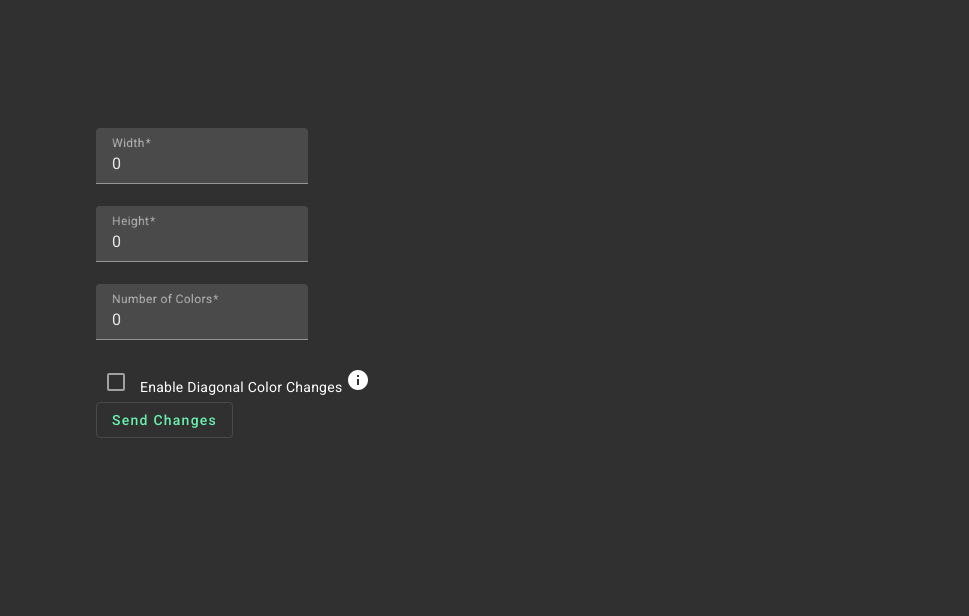
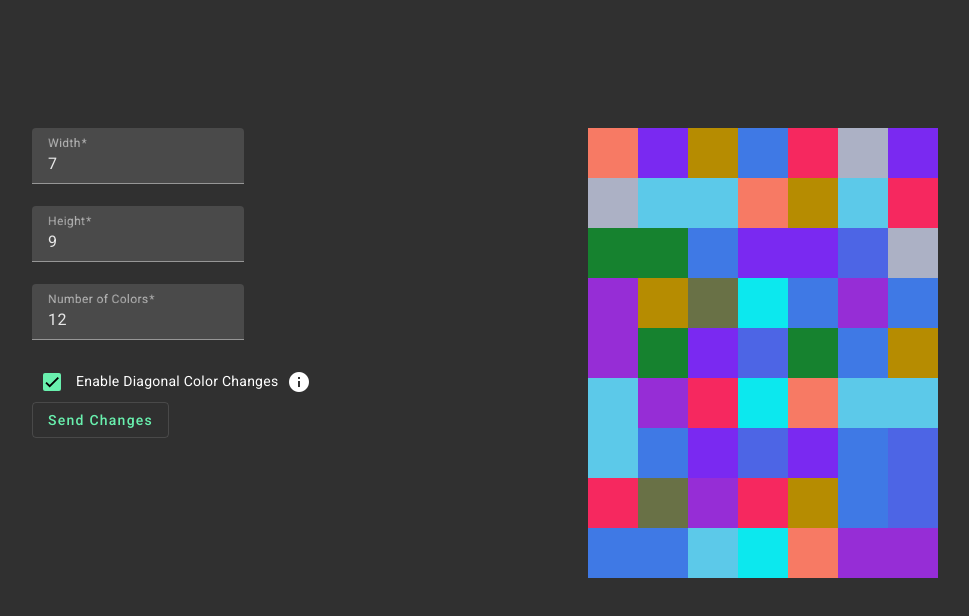
Before and after one commit to LuizSoghomonyan/nvidia_InteractiveColorfulWall, an Angular app: page / in a window 1280 px wide. Both pictures are taken after a click on the button "Send Changes". Shown: the top 616 px of the page, without its empty margins (32-1001 px from the left). Built offline with nearby package versions, Linux system fonts and the light colour scheme.

Commit message:
feat: add diagonal and cross color changes

```diff
--- a/src/app/app.component.css
+++ b/src/app/app.component.css
@@ -7,7 +7,7 @@
 .form {
   width: 300px;
   margin-right: 10%;
-  margin-left: 10%;
+  margin-left: 5%;
   margin-top: 10%;
 }
 
@@ -17,3 +17,13 @@
   margin-left: 10%;
   margin-top: 10%;
 }
+
+.mat-checkbox {
+  margin-bottom: 10px;
+}
+
+
+.mat-icon {
+  vertical-align: middle;
+  margin-left: 5px;
+}
--- a/src/app/app.component.ts
+++ b/src/app/app.component.ts
@@ -15,10 +15,10 @@ export class AppComponent {
 
   constructor() {
     this.form = new FormGroup({
-      width: new FormControl<number>(0,[Validators.required]),
-      height: new FormControl<number>(0,[Validators.required]),
-      colorCount: new FormControl<number>(0,[Validators.required]),
-      changeColorsDiagonally: new FormControl<boolean>(false)
+      width: new FormControl<number>(7,[Validators.required]),
+      height: new FormControl<number>(9,[Validators.required]),
+      colorCount: new FormControl<number>(12,[Validators.required]),
+      changeColorsDiagonally: new FormControl<boolean>(true)
     })
   }
 
@@ -36,7 +36,7 @@ export class AppComponent {
       this.sendInputsIsClicked = true
     }else
       this.sendInputsIsClicked = false
-    console.log(this.form)
+
   }
 
   isHiddenWall() {
--- a/src/app/components/brick/brick.component.html
+++ b/src/app/components/brick/brick.component.html
@@ -3,4 +3,6 @@
         'width': defaultWidth,
         'height': defaultHeight
       }"
+     [attr.row]="rowIndex"
+     [attr.column]="columnIndex"
 ></div>
--- a/src/app/components/brick/brick.component.ts
+++ b/src/app/components/brick/brick.component.ts
@@ -7,12 +7,14 @@ import {Component, Input} from '@angular/core';
 })
 export class BrickComponent {
   @Input() color: string = 'white';
-  @Input() rowIndex: number = 0;
-  @Input() columnIndex: number = 0;
+  @Input() rowIndex: number;
+  @Input() columnIndex: number;
 
   public defaultWidth: string = '50px';
   public defaultHeight: string = '50px';
   constructor() {
+    this.rowIndex = 0;
+    this.columnIndex = 0;
   }
 
 
--- a/src/app/components/wall/wall.component.css
+++ b/src/app/components/wall/wall.component.css
@@ -5,7 +5,7 @@
 .row {
   display: flex;
 }
-/*todo - remove border*/
-.cell {
-  border: 10px solid #000;
-}
+/*!*todo - remove border*!*/
+/*.cell {*/
+/*  border: 10px solid #000;*/
+/*}*/
--- a/src/app/components/wall/wall.component.html
+++ b/src/app/components/wall/wall.component.html
@@ -1,7 +1,11 @@
-<div class="matrix">
+<div class="matrix" (click)="onClick($event)">
   <div *ngFor="let row of matrixOfColors; let i = index" class="row">
     <div *ngFor="let columnColor of row; let j = index" class="cell">
-      <app-brick class="brick" [color]="columnColor"></app-brick>
+      <app-brick class="brick"
+                  [color]="columnColor"
+                  [rowIndex]="i"
+                  [columnIndex]="j"
+      ></app-brick>
     </div>
   </div>
 </div>
--- a/src/app/components/wall/wall.component.ts
+++ b/src/app/components/wall/wall.component.ts
@@ -20,7 +20,7 @@ export class WallComponent implements OnInit, OnChanges {
   ngOnInit(): void {
     this.initMatrix();
     this.initColors();
-    this.changeMatrixColors()
+    this.initMatrixColors()
   }
 
 
@@ -29,14 +29,14 @@ export class WallComponent implements OnInit, OnChanges {
     for(let i = 0; i < this.settings.height; ++i){
       this.matrixOfColors[i] = new Array(this.settings.width).fill('blue');
     }
-    console.log(this.matrixOfColors);
+
   }
 
   ngOnChanges(changes: SimpleChanges): void {
     if(changes['settings']){
       this.initMatrix();
       this.initColors();
-      this.changeMatrixColors()
+      this.initMatrixColors()
     }
   }
 
@@ -55,11 +55,98 @@ export class WallComponent implements OnInit, OnChanges {
     return color;
   }
 
-  private changeMatrixColors() {
+  private initMatrixColors() {
     for (let i = 0; i < this.matrixOfColors.length; i++) {
       for(let j = 0; j < this.matrixOfColors[i].length; ++j){
         this.matrixOfColors[i][j] =  this.colorsByCount[Math.floor(Math.random() * this.settings.colorCount)]
       }
     }
   }
+
+  onClick($event: MouseEvent) {
+    const target = $event.target as HTMLElement;
+    const rowIndex = target.getAttribute('row');
+    const columnIndex = target.getAttribute('column');
+
+    if (rowIndex !== null && columnIndex !== null) {
+      const i = parseInt(rowIndex, 10);
+      const j = parseInt(columnIndex, 10);
+
+      this.changeMatrixColor(i,j)
+
+
+
+    }
+  }
+
+  private changeMatrixColor(clickedRowIndex: number, clickedColumnIndex: number) {
+    if(this.settings.changeColorsDiagonally){
+      this.changeMatrixColorDiagonally(clickedRowIndex, clickedColumnIndex)
+    }else
+      this.changeMatrixColorCross(clickedRowIndex, clickedColumnIndex)
+  }
+
+
+  private changeMatrixColorCross(clickedRowIndex: number,
+                                 clickedColumnIndex: number) {
+    // column invert
+    const columnColors =
+      this.matrixOfColors.map(row => row[clickedColumnIndex]);
+    columnColors.reverse();
+    for (let i = 0; i < this.settings.height; i++) {
+      this.matrixOfColors[i][clickedColumnIndex] = columnColors[i];
+    }
+
+    // row invert
+    const rowColors = this.matrixOfColors[clickedRowIndex].slice();
+    rowColors.reverse();
+    this.matrixOfColors[clickedRowIndex] = rowColors;
+
+
+  }
+
+
+
+  private changeMatrixColorDiagonally(clickedRowIndex: number,
+                                      clickedColumnIndex: number) {
+
+    let topDiagonalColors: string[] = [];
+    let i = clickedRowIndex;
+    let j = clickedColumnIndex;
+    while(i != 0 && j != 0){
+      topDiagonalColors.push(this.matrixOfColors[i][j])
+      i--;
+      j--;
+    }
+    topDiagonalColors.push(this.matrixOfColors[i][j])
+    let firstRowIndex = i;
+    let firstColumnIndex = j;
+
+    let bottomDiagonalColors: string[] = [];
+    i = clickedRowIndex + 1;
+    j = clickedColumnIndex + 1;
+    while(i != this.settings.height  && j != this.settings.width){
+      bottomDiagonalColors.push(this.matrixOfColors[i][j])
+      i++;
+      j++;
+    }
+
+    for(let ind = 1; ind <= bottomDiagonalColors.length; ++ind){
+      this.matrixOfColors[firstRowIndex][firstColumnIndex] =
+        bottomDiagonalColors[bottomDiagonalColors.length - ind];
+      firstRowIndex++;
+      firstColumnIndex++;
+    }
+
+
+    for(let ind = 0; ind < topDiagonalColors.length; ++ind){
+      this.matrixOfColors[firstRowIndex][firstColumnIndex] = topDiagonalColors[ind];
+      firstRowIndex++;
+      firstColumnIndex++;
+    }
+
+
+  }
+
+
 }
```
